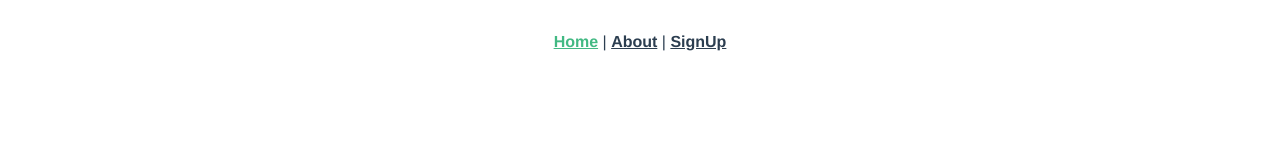
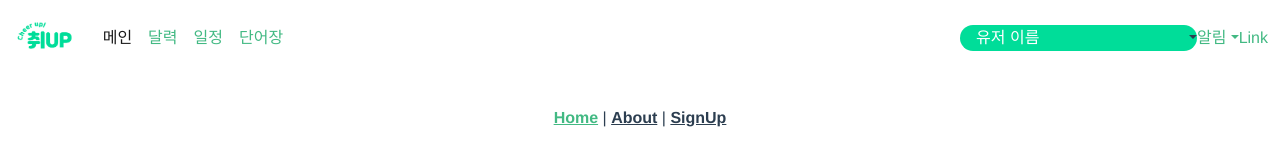
Before and after one commit to wonsyn/CheerUp, a Vue app in the folder frontend/: page / in a window 1280 px wide. Shown: the top 160 px of the page. Built offline with nearby package versions, Linux system fonts and the light colour scheme.

Commit message:
S07P12B104-195 네브바 유저 검색 자동완성 및 알림 드랍다운 UI 작업(임시)

```diff
--- a/frontend/src/App.vue
+++ b/frontend/src/App.vue
@@ -1,11 +1,21 @@
 <template>
   <!-- <nav v-if="isLogin == false"> -->
+  <nav-bar></nav-bar>
   <nav>
     <router-link to="/">Home</router-link> | <router-link to="/login">About</router-link> |
     <router-link to="/signup">SignUp</router-link>
   </nav>
   <router-view />
 </template>
+<script>
+import NavBar from "@/components/layout/HeaderNavBar.vue";
+
+export default {
+  components: {
+    NavBar,
+  },
+};
+</script>
 
 <style>
 #app {
--- a/frontend/src/components/layout/HeaderNavBar.vue
+++ b/frontend/src/components/layout/HeaderNavBar.vue
@@ -1,9 +1,143 @@
 <template>
-  <div></div>
+  <nav id="navbar-frame" class="navbar navbar-expand-lg">
+    <div class="container-fluid">
+      <router-link class="navbar-brand" to="/"><img src="../../assets/logo.png" alt="home" style="height: 50px" /></router-link>
+      <button
+        class="navbar-toggler"
+        type="button"
+        data-bs-toggle="collapse"
+        data-bs-target="#navbarSupportedContent"
+        aria-controls="navbarSupportedContent"
+        aria-expanded="false"
+        aria-label="Toggle navigation"
+      >
+        <span class="navbar-toggler-icon"></span>
+      </button>
+      <div class="collapse navbar-collapse" id="navbarSupportedContent">
+        <ul class="navbar-nav me-auto mb-2 mb-lg-0">
+          <li class="nav-item">
+            <router-link class="nav-link active" aria-current="page" to="#">메인</router-link>
+          </li>
+          <li class="nav-item">
+            <router-link class="nav-link" to="#">달력</router-link>
+          </li>
+          <li class="nav-item">
+            <router-link class="nav-link" to="#">일정</router-link>
+          </li>
+          <li class="nav-item">
+            <router-link class="nav-link" to="#">단어장</router-link>
+          </li>
+        </ul>
+        <div id="searchuser" class="nav-item dropdown">
+          <form @submit.prevent="autoFillInput(result[0])" class="dropdown-toggle" data-bs-toggle="dropdown" data-bs-auto-close="outside" aria-expanded="false">
+            <input type="text" v-model="userInput" @input="submitAutoComplete" placeholder="유저 이름" />
+          </form>
+          <ul v-if="!!userInput == true" id="user-search-box" class="dropdown-menu autocomplete disabled">
+            <li class="dropdown-item">결과</li>
+            <li class="dropdown-item" @click="searchUserAdd" style="cursor: pointer" v-for="(res, i) in result" :key="i">
+              <img src="../../assets/logo.png" alt="profile-img" style="height: 20px" />
+              <span>{{ res }}</span>
+            </li>
+          </ul>
+        </div>
+        <div class="nav-item dropdown">
+          <router-link class="nav-link dropdown-toggle dropdown-center" to="#" role="button" data-bs-toggle="dropdown" aria-expanded="false">알림</router-link>
+          <ul class="dropdown-menu dropdown-menu-end">
+            <div v-for="day in dayBefore" :key="day">
+              <li>{{ day }}</li>
+              <li v-for="a in users" :key="a" class="d-flex">
+                <img src="../../assets/logo.png" alt="profile-img" style="height: 20px" />
+                <router-link class="dropdown-item" to="#">알림 - {{ a }}</router-link>
+              </li>
+              <li><hr class="dropdown-divider" /></li>
+            </div>
+          </ul>
+        </div>
+        <div class="nav-item"><router-link class="nav-link" to="#">Link</router-link></div>
+      </div>
+    </div>
+  </nav>
 </template>
 
 <script>
-export default {};
+// import { mapGetters } from "vuex";
+
+export default {
+  name: "NavBar",
+  components: {},
+  data() {
+    return {
+      users: ["장진세", "장원석", "정제희", "윤원상", "연창모", "BongMyeong-dong", "DeokMyeong-Dong", "CheerUpChUp", "JangDae-Dong", "Ajax", "Algorithm", "Vuejs Vuex", "Java Spring"],
+      userInput: null,
+      result: [],
+      dayBefore: ["오늘", "어제", "2일 전", "3일 전", "4일 전", "5일 전", "6일 전", "1주 전", "2주 전", "3주 전"],
+    };
+  },
+  computed: {},
+  methods: {
+    // ...mapGetters(['isLoggedIn', 'currentUser']),
+    // username() {
+    //   return this.currentUser.username ? this.currentUser.username : 'guest'
+    // },
+    submitAutoComplete() {
+      const autocomplete = document.querySelector(".autocomplete");
+      if (this.userInput) {
+        autocomplete.classList.remove("disabled");
+        this.result = this.users.filter((user) => {
+          return user.match(new RegExp("^" + this.userInput, "i"));
+        });
+      } else {
+        this.result = [];
+        autocomplete.classList.add("disabled");
+      }
+    },
+    searchUserAdd(event) {
+      this.userInput = event.target.innerText;
+    },
+    autoFillInput() {
+      this.userInput = this.result[0];
+    },
+  },
+};
 </script>
 
-<style scoped></style>
+<style scoped>
+.navbar-main {
+  display: flex;
+  justify-content: space-between;
+}
+.navbar-element {
+  display: flex;
+  justify-content: space-around;
+  text-align: center;
+}
+form {
+  outline: none;
+  background-color: #00dd99;
+  border-radius: 15px;
+}
+input {
+  outline: none;
+  border-width: 0;
+  border-radius: 15px;
+  background: transparent;
+  padding-left: 1rem;
+}
+input::placeholder {
+  color: white;
+}
+input[type="text"] {
+  color: white;
+}
+#user-search-box {
+  position: absolute;
+  margin-left: auto;
+  margin-right: auto;
+}
+@media (max-width: 500px) {
+  .dropdown-menu {
+    height: 200px;
+    overflow-y: auto;
+  }
+}
+</style>
```
